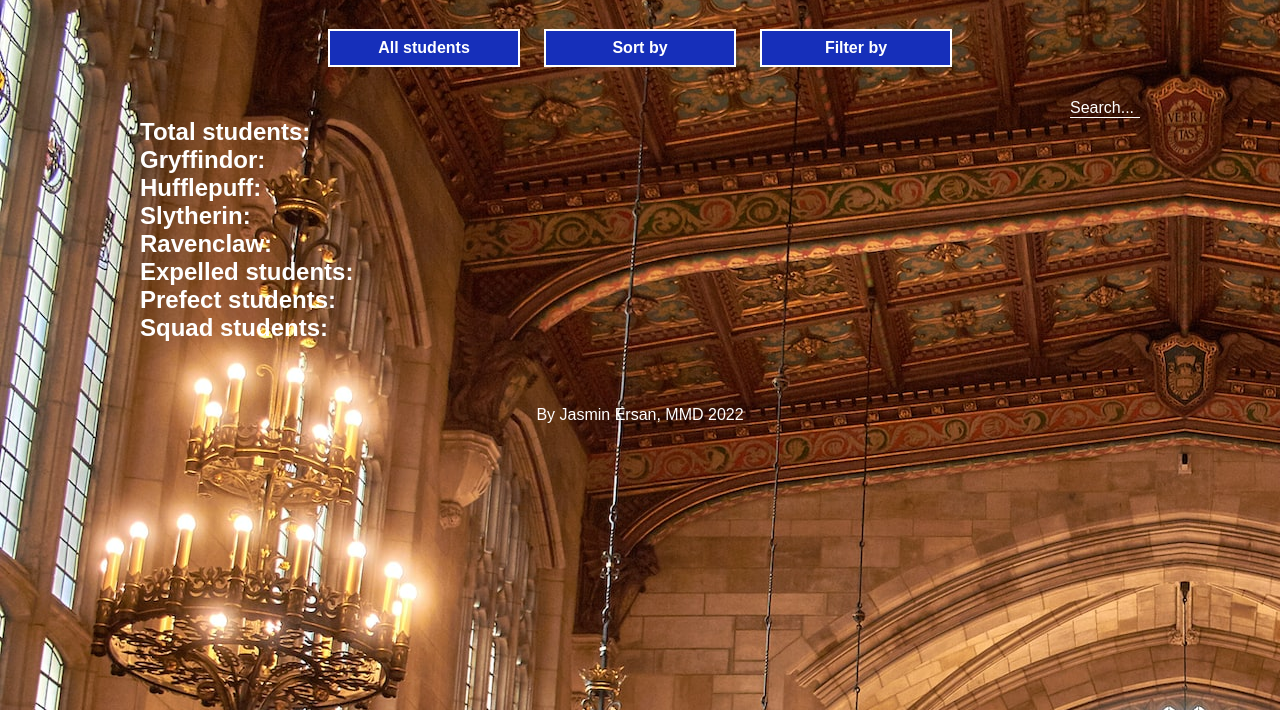
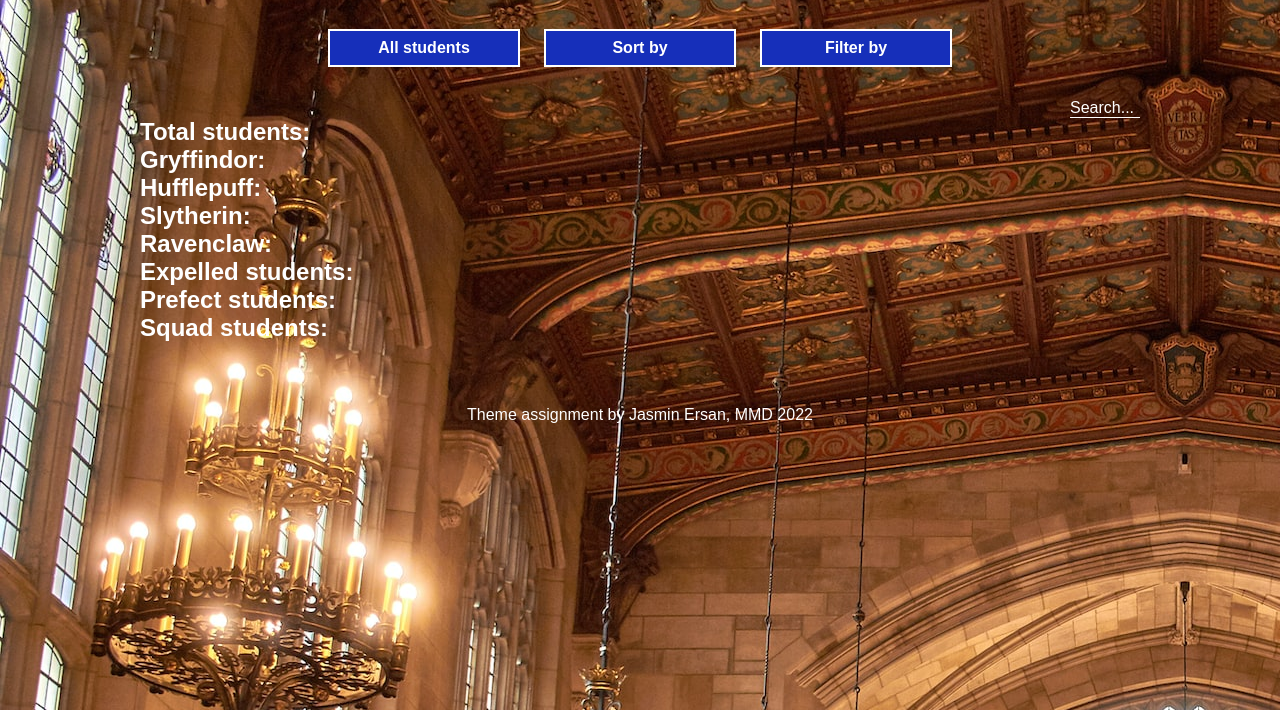
Before and after one commit to Yase0236/hackedhogwarts, a plain HTML site: page index.html in a window 1280 px wide. Shown: the part 90-800 px from the top of the page. Drawn offline with Linux system fonts and the light colour scheme; no server answers.

Commit message:
small comments added

```diff
--- a/index.html
+++ b/index.html
@@ -20,6 +20,7 @@
       </section>
 
       <!-- for the hacking part -->
+      <!-- button is on the top left side of the screen near the heading - mouse hover -->
       <button class="hidden_button"></button>
 
       <!-- the different buttons that can filter and sort -->
@@ -56,6 +57,7 @@
         <input id="search" type="search" placeholder="Search..." data-action="search" />
       </div>
 
+      <!-- information box -->
       <div class="information">
         <p>Total students: <span id="total_students"></span></p>
         <p>Gryffindor: <span id="gryffindor_students"></span></p>
@@ -66,6 +68,7 @@
         <p>Prefect students: <span id="prefect_students"></span></p>
         <p>Squad students: <span id="squad_students"></span></p>
       </div>
+
       <!-- studentlist - what will appear on the student list  -->
       <section id="studentList"></section>
 
@@ -132,6 +135,7 @@
         </section>
       </template>
 
+      <!-- warning modal if you pick too many prefects -->
       <div id="remove_aorb" class="modal hide">
         <div class="dialog">
           <h1 class="warning">Warning!</h1>
@@ -145,7 +149,7 @@
         </div>
       </div>
 
-      <footer>By Jasmin Ersan, MMD 2022</footer>
+      <footer>Theme assignment by Jasmin Ersan, MMD 2022</footer>
     </main>
 
     <script src="script.js"></script>
--- a/script.js
+++ b/script.js
@@ -539,6 +539,7 @@ function insertNewStudent() {
   };
   allStudents.push(me);
 }
+
 function hackTheSystem() {
   systemHacked = true;
   console.log("systemHacked");
--- a/style.css
+++ b/style.css
@@ -173,7 +173,7 @@ p {
 .allthebuttons button:hover {
   background-color: rgb(93, 55, 195);
 }
-/* the dropdown buttons */
+/*****the dropdown buttons******/
 .dropdown_button {
   background-color: rgb(93, 55, 195);
   width: 12rem;
@@ -520,8 +520,6 @@ input[type="search"]::-webkit-search-cancel-button {
   font-size: 1em;
   font-weight: 600;
   width: 12rem;
-  /* position: relative;
-  inset: 0 0 0 0; */
 }
 .warning,
 .sidebyside {
```
